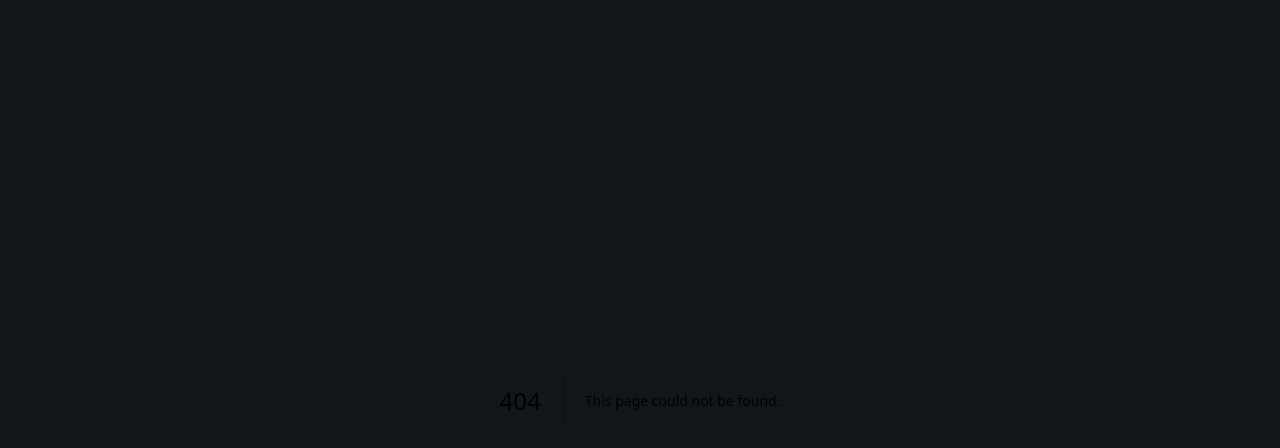
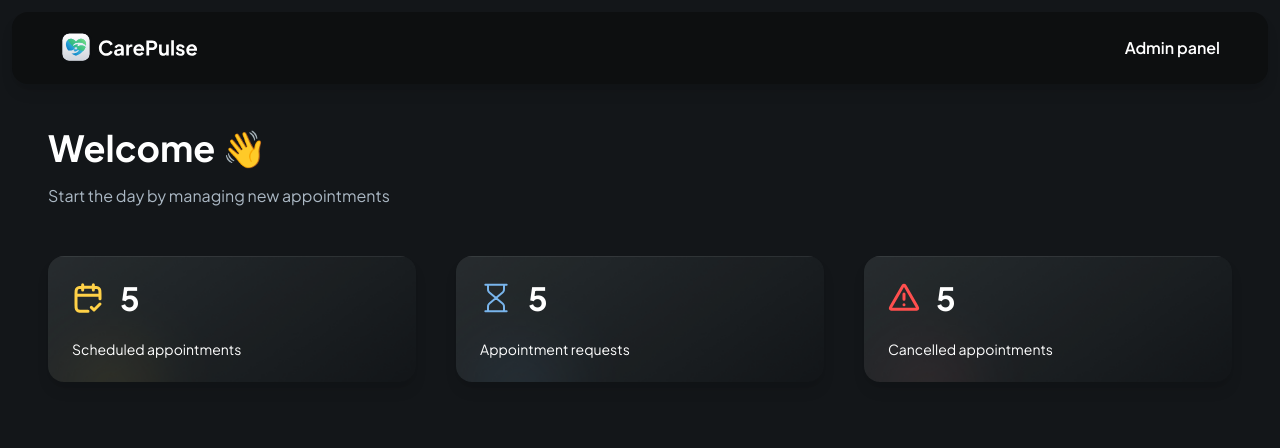
Before and after one commit to niamh-d/care-pulse, a Next.js app: page /admin in a window 1280 px wide. Before the commit this address had no page. Shown: the top 448 px of the page. Built offline with nearby package versions, Linux system fonts and the light colour scheme.

Commit message:
working on admin page

```diff
--- /dev/null
+++ b/app/admin/page.tsx
@@ -0,0 +1,53 @@
+import StatCard from "@/components/StatCard";
+import Image from "next/image";
+import Link from "next/link";
+
+export default function AdminPage() {
+  return (
+    <div className="mx-auto flex max-w-7xl flex-col space-y-14">
+      <header className="admin-header">
+        <Link href="/" className="cursor-pointer">
+          <Image
+            src="/assets/icons/logo-full.svg"
+            alt="logo"
+            width={162}
+            height={32}
+            className="h-8 w-fit"
+          />
+        </Link>
+
+        <p className="text-16-semibold">Admin panel</p>
+      </header>
+
+      <main className="admin-main">
+        <section className="w-full space-y-4">
+          <h1 className="header">Welcome 👋</h1>
+          <p className="text-dark-700">
+            Start the day by managing new appointments
+          </p>
+        </section>
+
+        <section className="admin-stat">
+          <StatCard
+            type="appointments"
+            count={5}
+            label="Scheduled appointments"
+            icon="/assets/icons/appointments.svg"
+          />
+          <StatCard
+            type="pending"
+            count={5}
+            label="Appointment requests"
+            icon="/assets/icons/pending.svg"
+          />
+          <StatCard
+            type="cancelled"
+            count={5}
+            label="Cancelled appointments"
+            icon="/assets/icons/cancelled.svg"
+          />
+        </section>
+      </main>
+    </div>
+  );
+}
--- /dev/null
+++ b/components/StatCard.tsx
@@ -0,0 +1,35 @@
+import clsx from "clsx";
+import Image from "next/image";
+
+interface StatCardProps {
+  count: number;
+  label: string;
+  icon: string;
+  type: "appointments" | "pending" | "cancelled";
+}
+
+export default function StatCard({ count, label, icon, type }: StatCardProps) {
+  return (
+    <div
+      className={clsx("stat-card", {
+        "bg-appointments": type === "appointments",
+        "bg-pending": type === "pending",
+        "bg-cancelled": type === "cancelled",
+      })}
+    >
+      <div className="flex items-center gap-4">
+        <Image
+          src={icon}
+          alt={`${type} icon`}
+          width={32}
+          height={32}
+          className="w-8 h-8"
+        />
+        <h2 className="text-32-bold text-white">{count}</h2>
+      </div>
+      <div>
+        <p className="text-14-regular">{label}</p>
+      </div>
+    </div>
+  );
+}
```
